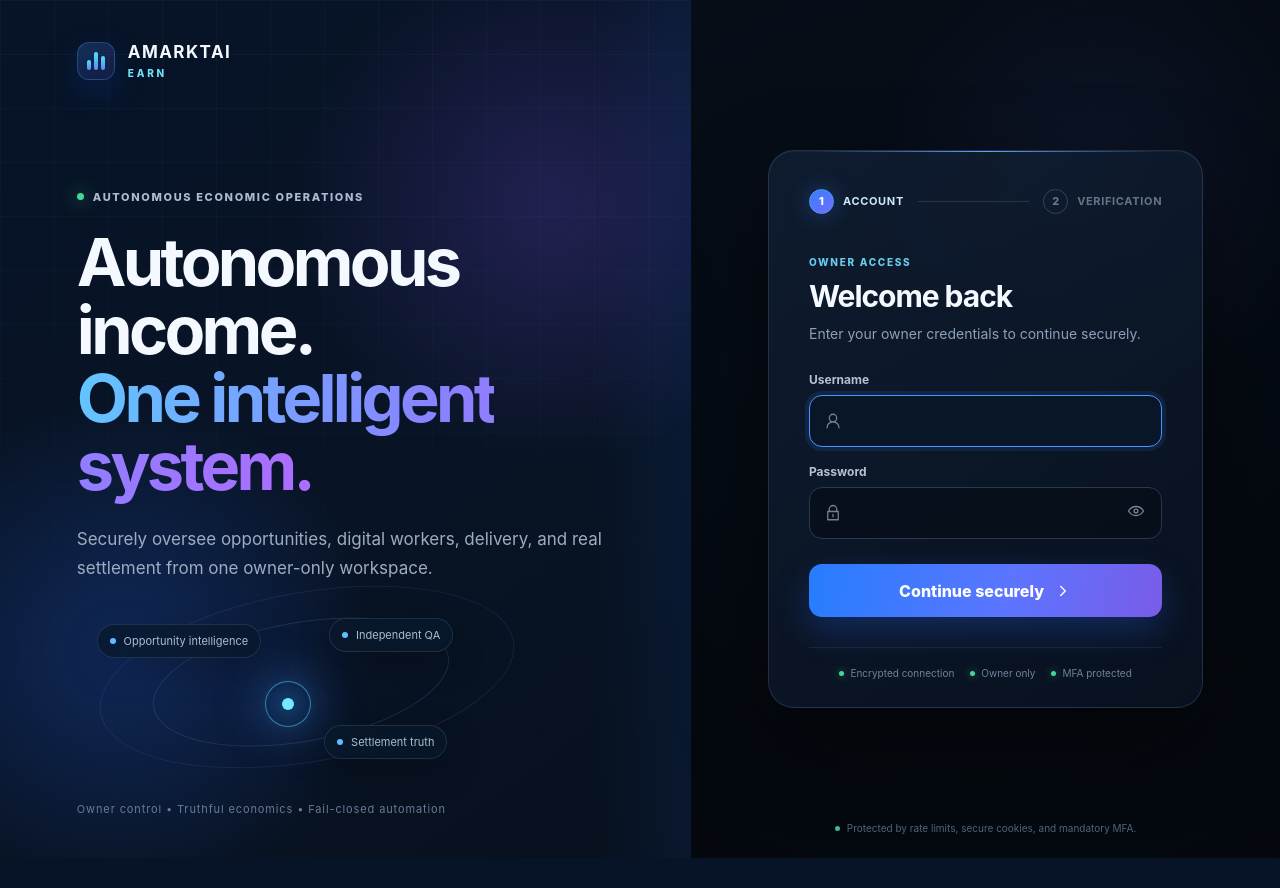
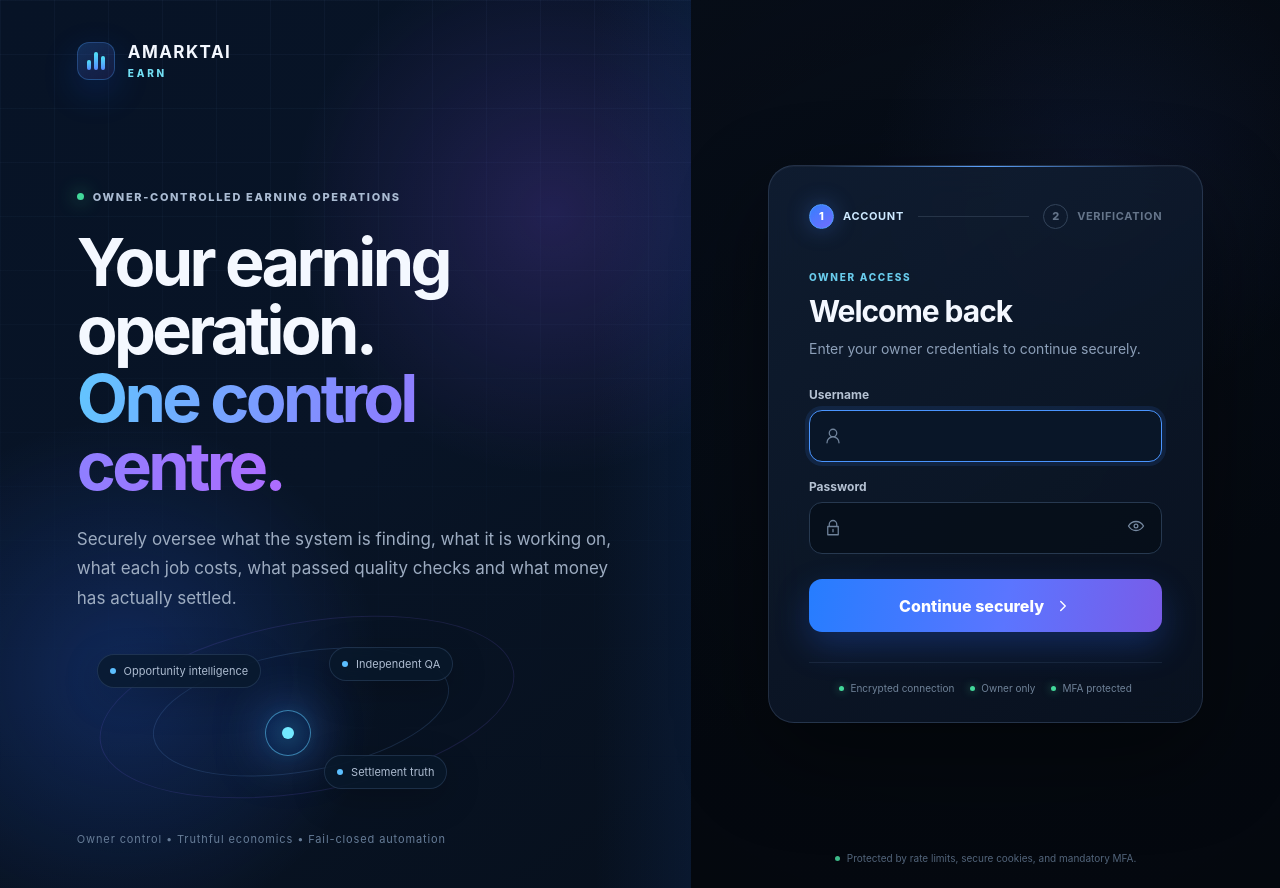
Before and after one commit to amarktainetwork-blip/Amarktai-Earn, a Django app: page /login/ in a window 1280 px wide. Before the commit the page ends 858 px from the top, so only its background shows below. Run offline with Django 5.2, Linux system fonts and the light colour scheme.

Commit message:
polish: align secure owner access copy

```diff
--- a/control/templates/control/login.html
+++ b/control/templates/control/login.html
@@ -5,20 +5,20 @@
   <meta charset="utf-8">
   <meta name="viewport" content="width=device-width, initial-scale=1">
   <meta name="theme-color" content="#07111f">
-  <title>Amarktai Earn — Secure Owner Access</title>
+  <title>AmarktAI Earn — Secure Owner Access</title>
   <link rel="stylesheet" href="{% static 'control/login.css' %}">
 </head>
 <body>
   <main class="auth-shell">
-    <section class="auth-story" aria-label="Amarktai Earn introduction">
-      <a class="brand-lockup" href="/login/" aria-label="Amarktai Earn">
+    <section class="auth-story" aria-label="AmarktAI Earn introduction">
+      <a class="brand-lockup" href="/login/" aria-label="AmarktAI Earn">
         <span class="brand-mark" aria-hidden="true"><i></i><i></i><i></i></span>
         <span><strong>AMARKTAI</strong><small>EARN</small></span>
       </a>
       <div class="story-copy">
-        <span class="eyebrow"><i class="status-dot"></i> Autonomous economic operations</span>
-        <h1>Autonomous income.<br><em>One intelligent system.</em></h1>
-        <p>Securely oversee opportunities, digital workers, delivery, and real settlement from one owner-only workspace.</p>
+        <span class="eyebrow"><i class="status-dot"></i> Owner-controlled earning operations</span>
+        <h1>Your earning operation.<br><em>One control centre.</em></h1>
+        <p>Securely oversee what the system is finding, what it is working on, what each job costs, what passed quality checks and what money has actually settled.</p>
       </div>
       <div class="story-proof" aria-hidden="true">
         <div class="proof-orbit proof-orbit-one"></div>
@@ -91,7 +91,7 @@
           <div class="success-mark"><svg aria-hidden="true" viewBox="0 0 24 24"><path d="m6 12 4 4 8-9"/></svg></div>
           <span class="step-kicker">VERIFIED</span>
           <h2>Access granted</h2>
-          <p>Opening your autonomous operations dashboard…</p>
+          <p>Opening your owner operations dashboard…</p>
         </section>
 
         <div class="auth-error" id="authError" role="alert" aria-live="polite" hidden></div>
```
